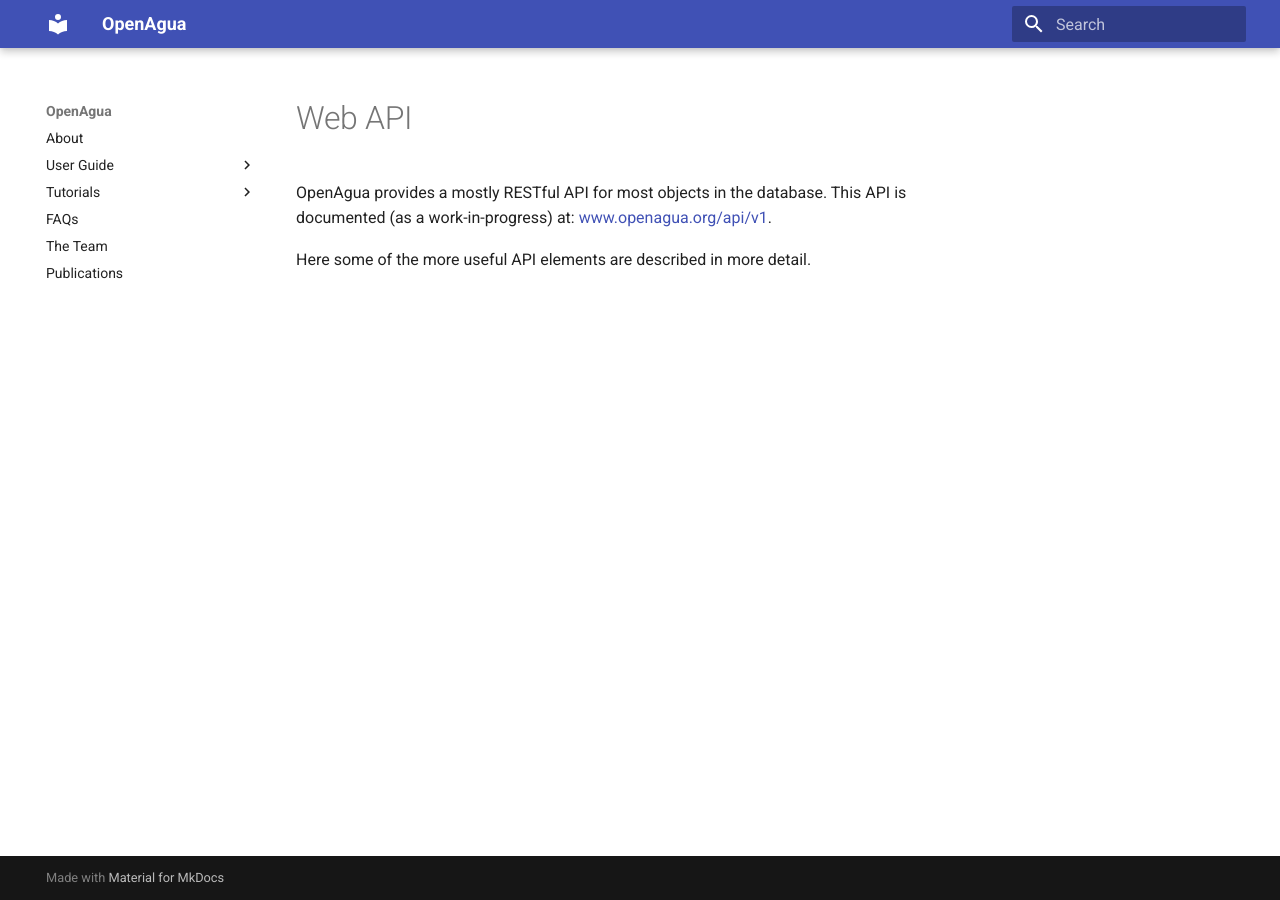
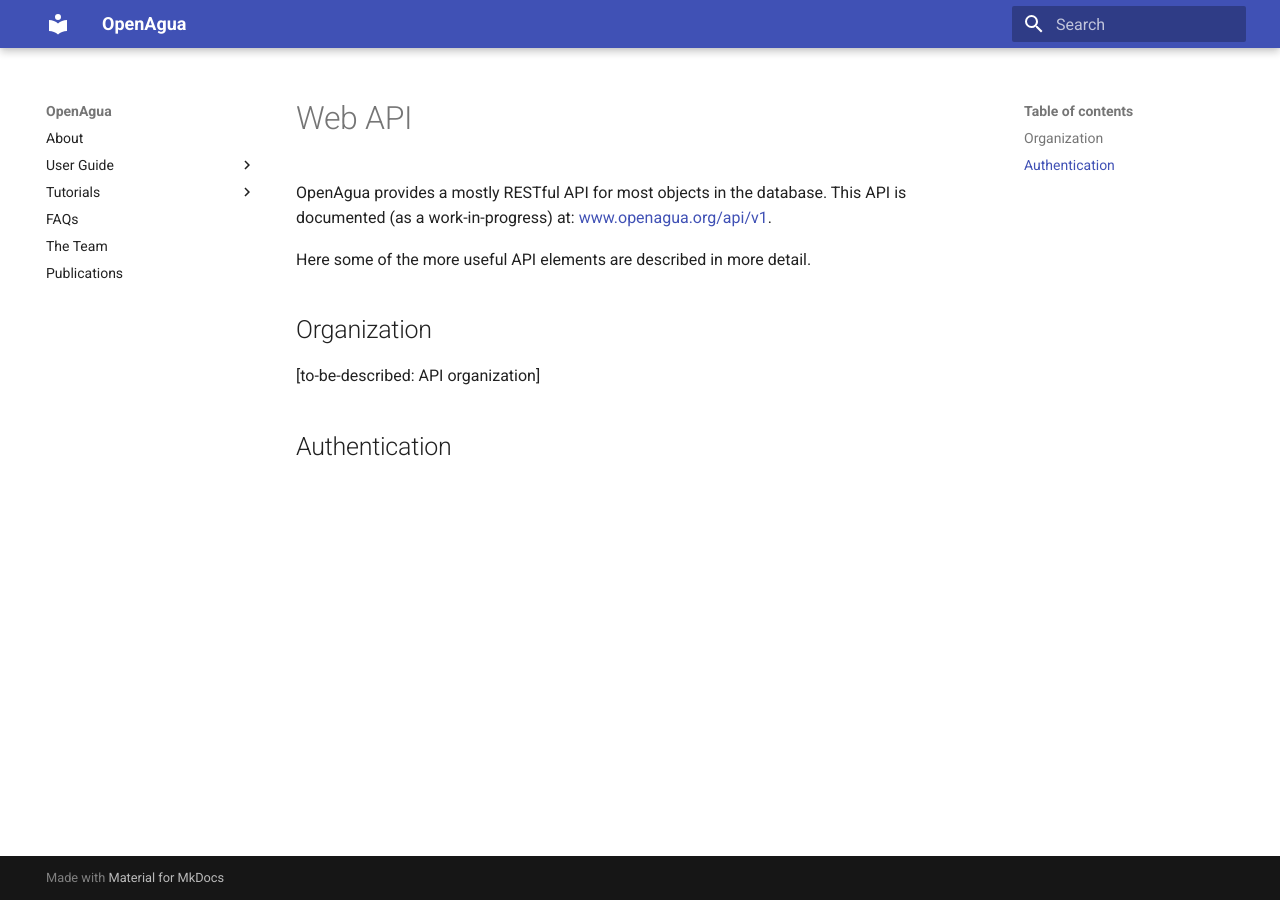
Before and after one commit to OpenAgua/openagua-documentation, an MkDocs documentation site: the page built from docs/how-to-use/api/README.md, in a window 1280 px wide. Built offline with MkDocs 1.6.1 and Material for MkDocs 9.7.7, drawn with Linux system fonts in a browser that asks for light colours; old or Windows-style settings are respelled for this version of MkDocs.

Commit message:
GitBook: [master] one page modified

```diff
--- a/docs/how-to-use/api/README.md
+++ b/docs/how-to-use/api/README.md
@@ -7,3 +7,9 @@
 OpenAgua provides a mostly RESTful API for most objects in the database. This API is documented \(as a work-in-progress\) at: [www.openagua.org/api/v1](www.openagua.org/api/v1).
 
 Here some of the more useful API elements are described in more detail.
+
+## Organization
+
+\[to-be-described: API organization\]
+
+## Authentication
```
